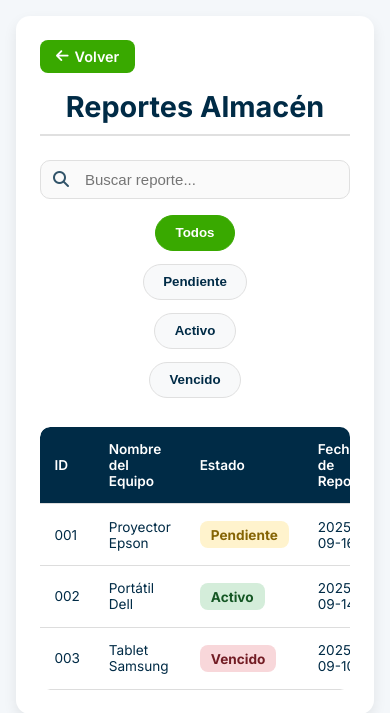
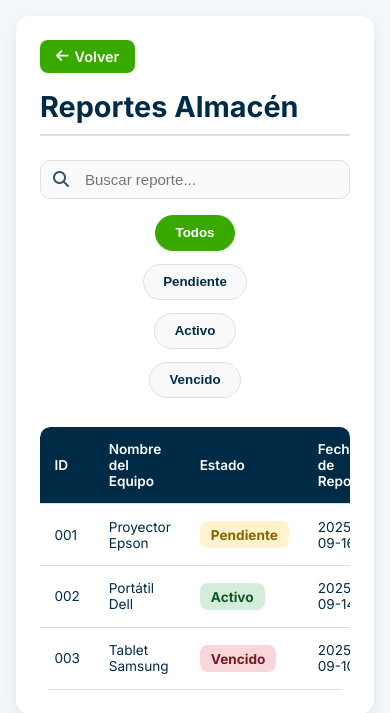
Before and after one commit to G1lber/Paz-y-Salvo, a Django app: page /pendientesalmacen/ in a window 390 px wide. Shown: the top 713 px of the page. Run offline with Django 5.2, Linux system fonts and the light colour scheme.

Commit message:
arreglo de reportes almacen

```diff
--- a/pazysalvo/mainapp/static/css/pendientesalmacen.css
+++ b/pazysalvo/mainapp/static/css/pendientesalmacen.css
@@ -25,14 +25,19 @@
   padding: 2rem;
   border-radius: 14px;
   box-shadow: 0 6px 14px var(--color-sombra);
-  position: relative; /* Para posicionar el botón volver */
 }
 
-/* Botón volver en la parte superior derecha */
-.btn-volver-top {
-  position: absolute;
-  top: 20px;
-  right: 20px;
+/* Cabecera de la tarjeta con botón a la izquierda */
+.card-header {
+  display: flex;
+  align-items: center;
+  margin-bottom: 1.5rem;
+  border-bottom: 2px solid var(--color-borde);
+  padding-bottom: 0.6rem;
+}
+
+/* Botón volver a la izquierda */
+.btn-volver {
   display: inline-flex;
   align-items: center;
   gap: 6px;
@@ -44,24 +49,20 @@
   font-size: 0.9rem;
   text-decoration: none;
   transition: background 0.3s ease, transform 0.2s ease;
-  border: none;
-  cursor: pointer;
+  margin-right: 1rem;
 }
 
-.btn-volver-top:hover {
+.btn-volver:hover {
   background: var(--color-hover);
   transform: translateY(-2px);
 }
 
 /* Título */
 .card-title {
-  margin: 0 0 1.5rem 0;
+  margin: 0;
   font-size: 1.8rem;
   font-weight: 700;
   color: var(--color-secundario);
-  text-align: center;
-  border-bottom: 2px solid var(--color-borde);
-  padding-bottom: 0.6rem;
 }
 
 /* Barra de búsqueda */
@@ -210,18 +211,21 @@
   transform: translateY(-2px);
 }
 
-/* Responsive */
+/* Responsive  de movil */
 @media (max-width: 768px) {
   .container {
     margin: 1rem;
     padding: 1.5rem;
   }
 
-  .btn-volver-top {
-    position: relative;
-    top: 0;
-    right: 0;
+  .card-header {
+    flex-direction: column;
+    align-items: flex-start;
+  }
+
+  .btn-volver {
     margin-bottom: 1rem;
+    margin-right: 0;
   }
 
   .filters {
--- a/pazysalvo/mainapp/templates/almacen/pendientes.html
+++ b/pazysalvo/mainapp/templates/almacen/pendientes.html
@@ -14,13 +14,13 @@
 <body>
 
     <div class="container">
-        <!-- Botón de volver en la parte superior derecha -->
-        <a href="{% url 'inicio' %}" class="btn-volver-top">
-            <i class="fas fa-arrow-left"></i> Volver
-        </a>
-
-        <!-- Título de la card -->
-        <h2 class="card-title">Reportes Almacén</h2>
+        <!-- Cabecera con título y botón de volver a la izquierda -->
+        <div class="card-header">
+            <a href="{% url 'inicio' %}" class="btn-volver">
+                <i class="fas fa-arrow-left"></i> Volver
+            </a>
+            <h2 class="card-title">Reportes Almacén</h2>
+        </div>
 
         <!-- Barra de herramientas -->
         <div class="toolbar">
```
